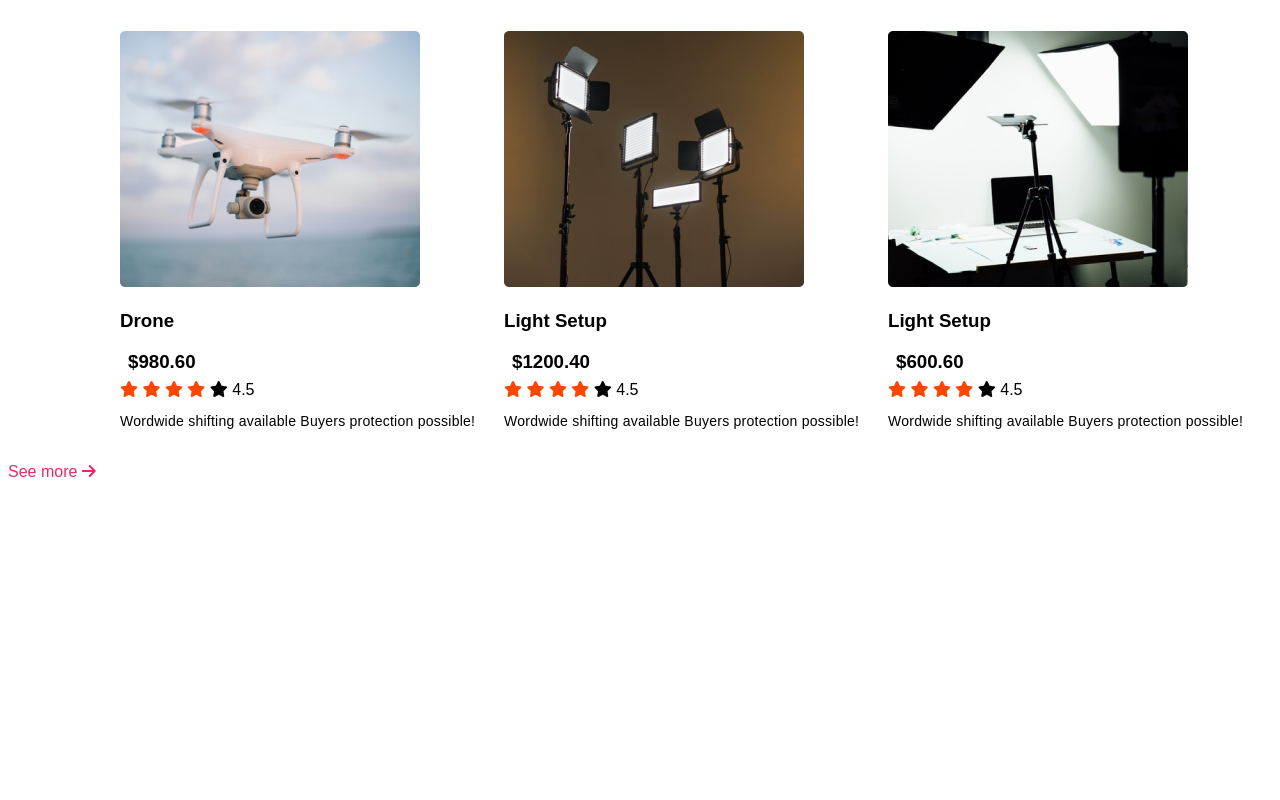
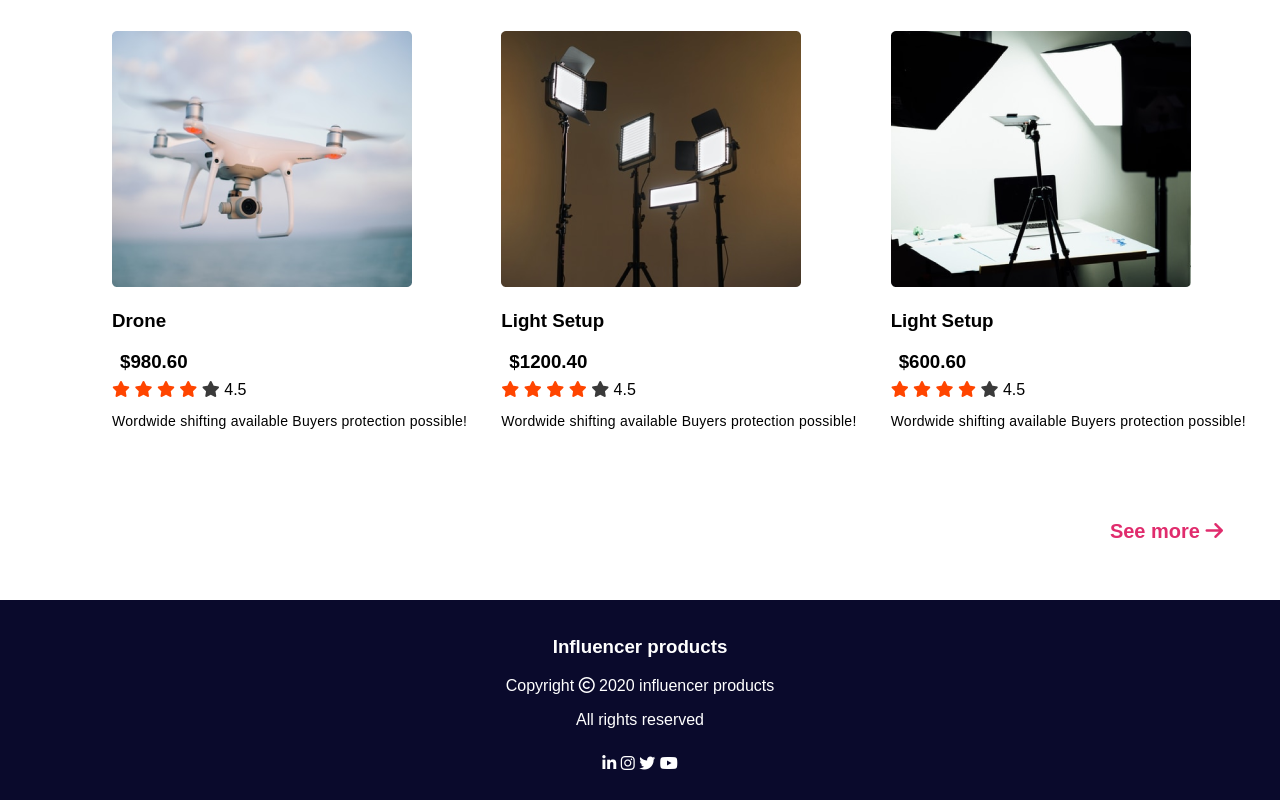
Before and after one commit to Xenon-xod/Assignment-2, a plain HTML site: page index.html in a window 1280 px wide. Shown: the part 1097-1897 px from the top of the page. Before the commit the page ends 1586 px from the top, so only its background shows below. Drawn offline with Linux system fonts and the light colour scheme.

Commit message:
basic complited

```diff
--- a/index.html
+++ b/index.html
@@ -62,7 +62,7 @@
                         <i class="fas fa-star filled"></i>
                         <i class="fas fa-star filled"></i>
                         <i class="fas fa-star filled"></i>
-                        <i class="fas fa-star "></i>
+                        <i class="fas fa-star empty "></i>
                         <span>4.5</span>
                         <p class="description">Wordwide shifting available Buyers protection possible!</p>
                     </div>
@@ -78,7 +78,7 @@
                         <i class="fas fa-star filled"></i>
                         <i class="fas fa-star filled"></i>
                         <i class="fas fa-star filled"></i>
-                        <i class="fas fa-star "></i>
+                        <i class="fas fa-star empty "></i>
                         <span>4.5</span>
                         <p class="description">Wordwide shifting available Buyers protection possible!</p>
                     </div>
@@ -94,7 +94,7 @@
                         <i class="fas fa-star filled"></i>
                         <i class="fas fa-star filled"></i>
                         <i class="fas fa-star filled"></i>
-                        <i class="fas fa-star "></i>
+                        <i class="fas fa-star empty "></i>
                         <span>4.5</span>
                         <p class="description">Wordwide shifting available Buyers protection possible!</p>
                     </div>
@@ -110,7 +110,7 @@
                         <i class="fas fa-star filled"></i>
                         <i class="fas fa-star filled"></i>
                         <i class="fas fa-star filled"></i>
-                        <i class="fas fa-star "></i>
+                        <i class="fas fa-star empty "></i>
                         <span>4.5</span>
                         <p class="description">Wordwide shifting available Buyers protection possible!</p>
                     </div>
@@ -126,19 +126,33 @@
                         <i class="fas fa-star filled"></i>
                         <i class="fas fa-star filled"></i>
                         <i class="fas fa-star filled"></i>
-                        <i class="fas fa-star "></i>
+                        <i class="fas fa-star empty "></i>
                         <span>4.5</span>
                         <p class="description">Wordwide shifting available Buyers protection possible!</p>
                     </div>
                 </div>
             </div>
-            <div>
+            <div class="see-more">
                 <a class="explore" href="">See more <i class="fas fa-arrow-right"></i></a>
             </div>
-
         </section>
     </main>
+    <footer>
+        <div class="copyright">
+            <div class="copyright-text">
+                <h3>Influencer products</h3>
+                <p>Copyright <i class="far fa-copyright"></i> 2020 influencer products</p>
+                <p>All rights reserved</p>
+                <div class="icons">
+                    <i class="fab fa-linkedin-in"></i>
+                    <i class="fab fa-instagram"></i>
+                    <i class="fab fa-twitter"></i>
+                    <i class="fab fa-youtube"></i>
+                </div>
 
+            </div>
+        </div>
+    </footer>
 </body>
 
 </html>
--- a/style.css
+++ b/style.css
@@ -1,6 +1,7 @@
  /* ___ Common Styles___ */
  body {
     font-family: 'Poppins', sans-serif;
+    margin: 0;
 }
 
 
@@ -68,7 +69,32 @@
 .fa-star.filled {
     color: orangered;
 }
+.fa-star.empty {
+    color: #3A3A3A;
+}
 .explore {
     color:#E02C6D;
     text-decoration: none;
+    font-size:20px ;
+    font-weight: 600;
+    margin: 57px;
 }
+.see-more {
+    display: flex;
+    flex-grow: 1;
+    justify-content: flex-end;
+}
+/* ___Footer___ */
+.copyright {
+    text-align: center;
+    color: white;
+    background-color: rgb(10, 10, 44);
+    display: grid;
+    align-content: space-around;
+    grid-column-gap: 10px;
+    height: 200px;
+}
+.icons {
+    padding: 10px;
+
+}
```
